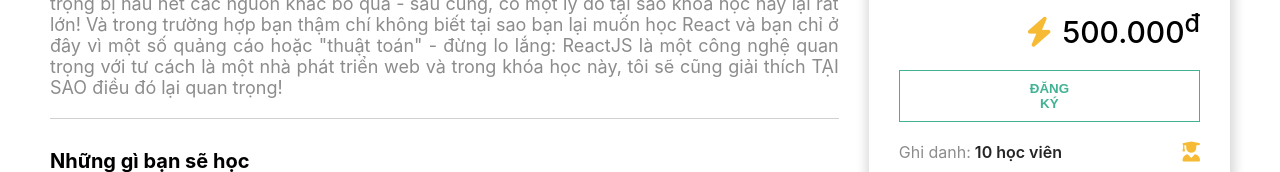
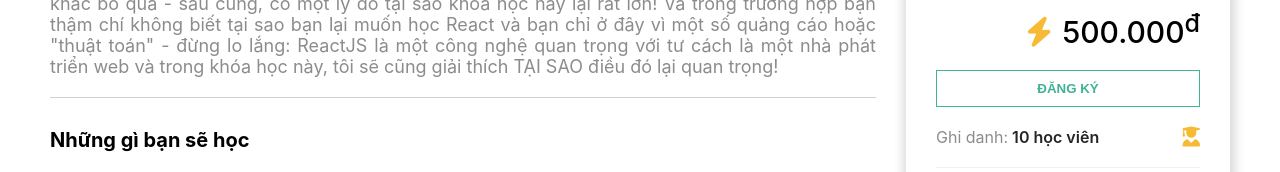
Before and after one commit to vythaoht/vlearning-project-g2, a React (Create React App) app: page /details/1 in a window 1280 px wide. Shown: the part 562-734 px from the top of the page. Built offline with nearby package versions, Linux system fonts and the light colour scheme; no server answers; a web font is replaced by a local one.

Commit message:
css update

```diff
--- a/src/Components/CourseList/index.tsx
+++ b/src/Components/CourseList/index.tsx
@@ -31,7 +31,7 @@ function CourseList({ }: Props) {
                             {item.khoaHocLienQuan.map((course) => {
                                 return (
                                     <div key={course.maKhoaHoc} className="col-6 col-4 col-3 colter">
-                                        <Card course={course} isTag />
+                                        <Card course={course} isTag isShowInfoDetails />
                                     </div>
                                 );
                             })}
--- a/src/Components/ShowDetails/showDetails.module.scss
+++ b/src/Components/ShowDetails/showDetails.module.scss
@@ -2,7 +2,7 @@
   background-color: pink;
   display: flex;
   flex-direction: column;
-    transition: all .5s;
+  transition: all 0.5s;
   width: 250px;
   word-wrap: break-word;
   padding: 15px;
@@ -27,7 +27,6 @@
     .card__title {
       color: gray;
     }
-
   }
 
   .cardContent {
@@ -54,11 +53,8 @@
       cursor: pointer;
 
       &:hover {
-                transform: scale(.97);
-            }
-
+        transform: scale(0.97);
       }
     }
-
-
   }
+}
--- a/src/Pages/CourseDetailsPage/courseDetailsPage.module.scss
+++ b/src/Pages/CourseDetailsPage/courseDetailsPage.module.scss
@@ -41,7 +41,7 @@
       }
 
       .courserDetails__left {
-
+        flex: 1;
         h4 {
           font-size: 20px;
         }
@@ -77,7 +77,6 @@
             }
 
             .contentLeft__review {
-
               span {
                 font-weight: 600;
               }
@@ -146,7 +145,6 @@
         }
 
         .contentLeft__course {
-
           h6 {
             font-size: 20px;
             font-weight: 600;
@@ -154,7 +152,6 @@
           }
 
           .courseDetails__item {
-
             .courseDetails__content {
               padding: 20px 0;
 
@@ -181,7 +178,7 @@
                   border: 1px solid #41b294;
                   font-weight: 600;
                   color: #41b294;
-                                    transition: all .5s;
+                  transition: all 0.5s;
                   padding: 5px;
                   cursor: pointer;
                   font-size: 16px;
@@ -189,7 +186,7 @@
                   &:hover {
                     color: #fff;
                     background-color: #41b294;
-                                        transform: scale(.97);
+                    transform: scale(0.97);
                   }
                 }
               }
@@ -201,7 +198,7 @@
                   display: flex;
                   justify-content: space-between;
                   align-items: center;
-                                    box-shadow: 1px 1px 2px 1px rgba(239, 244, 190, .27);
+                  box-shadow: 1px 1px 2px 1px rgba(239, 244, 190, 0.27);
                   padding-top: 5px;
                   padding-bottom: 5px;
 
@@ -227,6 +224,7 @@
     }
 
     .courserDetails__right {
+      width: 30%;
       padding-left: 30px;
 
       .content__right {
@@ -242,7 +240,6 @@
         }
 
         .content__rightBox {
-
           img {
             width: 100%;
             height: 200px;
@@ -254,15 +251,16 @@
             border: 1px solid #41b294;
             font-weight: 700;
             color: #41b294;
-                        transition: all .5s;
-                        padding: 10px 130px;
+            transition: all 0.5s;
+            padding: 10px 30px;
+            width: 100%;
             text-transform: uppercase;
             cursor: pointer;
 
             &:hover {
               color: #fff;
               background-color: #41b294;
-                            transform: scale(.97);
+              transform: scale(0.97);
             }
 
             @media screen and (max-width: 576px) {
@@ -292,9 +290,7 @@
           }
 
           .content__rightInfo {
-
             ul {
-
               li {
                 display: flex;
                 align-items: center;
--- a/src/Pages/CourseDetailsPage/index.tsx
+++ b/src/Pages/CourseDetailsPage/index.tsx
@@ -12,6 +12,7 @@ import {
     courseRegistrationRequest,
 } from "../../Redux/Services/courseRegistration";
 import { toast } from "react-toastify";
+import useScrollTop from "../../hooks/useScrollTop";
 
 type Props = {};
 
@@ -32,6 +33,7 @@ function CourseDetailsPage({ }: Props) {
     };
 
     const dispatch: DispatchType = useDispatch();
+    useScrollTop()
 
     useEffect(() => {
         if (maKhoaHoc) {
```
Also changed, not shown: src/Core/Card/card.module.scss (line endings or trailing spaces). Lines whose indentation alone changed are shown as unchanged.
